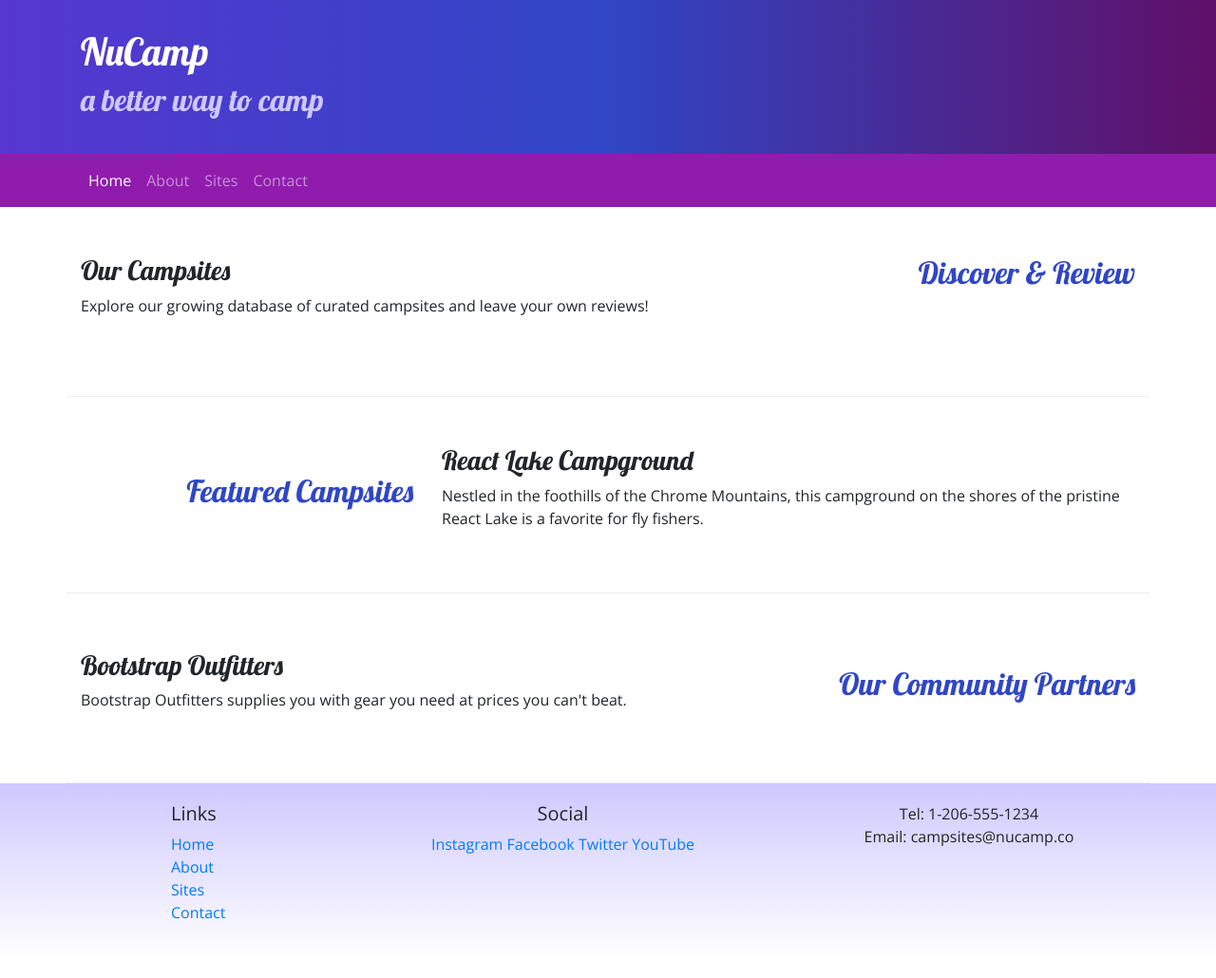
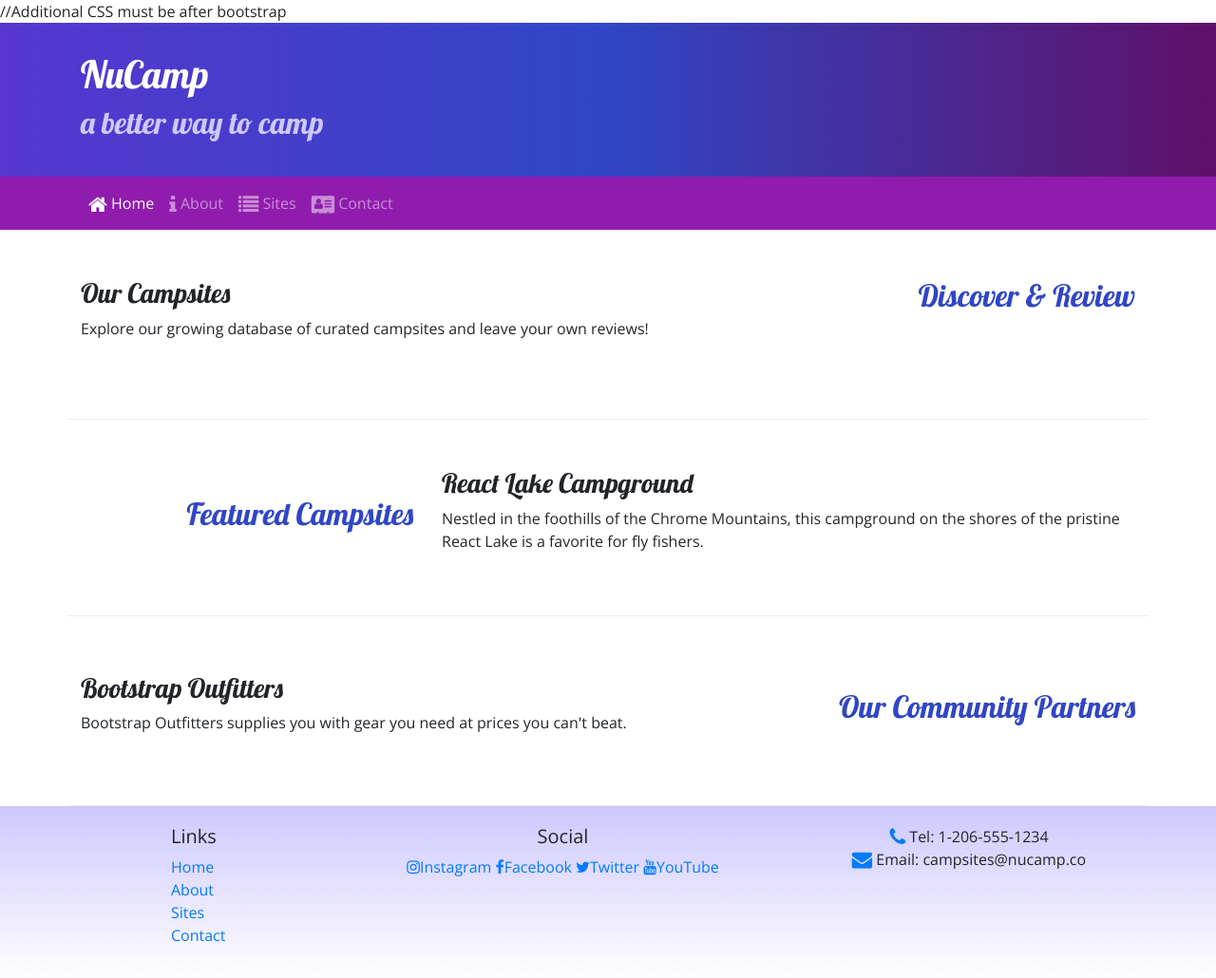
Before and after one commit to Mammirati15/bootstrap, a website: page index.html in a window 1280 px wide. Shown: the whole page at 95% size. Before the commit the page ends 1009 px from the top, so only its background shows below. Drawn offline with nearby package versions, Linux system fonts and the light colour scheme.

Commit message:
Icon Fonts inserted

```diff
--- a/index.html
+++ b/index.html
@@ -12,7 +12,8 @@
       href="https://fonts.googleapis.com/css?family=Lobster|Open+Sans"
     />
     <link rel="stylesheet" href="css/styles.css" />
-
+    //Additional CSS must be after bootstrap
+    <link rel="stylesheet" href="node_modules/font-awesome/css/font-awesome.min.css" />
     <title>NuCamp: A Better Way To Camp</title>
   </head>
 
@@ -41,13 +42,13 @@
         <div class="collapse navbar-collapse" id="nucampNavbar">
           <ul class="navbar-nav">
             <li class="nav-item active">
-              <a class="nav-link" href="#">Home</a>
+              <a class="nav-link" href="#"><i class="fa fa-home fa-lg"></i> Home </a>
             </li>
             <li class="nav-item">
-              <a class="nav-link" href="aboutus.html">About</a>
+              <a class="nav-link" href="aboutus.html"><i class="fa fa-info fa-lg"></i> About </a>
             </li>
-            <li class="nav-item"><a class="nav-link" href="#">Sites</a></li>
-            <li class="nav-item"><a class="nav-link" href="#">Contact</a></li>
+            <li class="nav-item"><a class="nav-link" href="#"><i class="fa fa-list fa-lg"></i> Sites </a></li>
+            <li class="nav-item"><a class="nav-link" href="#"><i class="fa fa-address-card fa-lg"></i> Contact </a></li>
           </ul>
         </div>
       </div>
@@ -112,14 +113,14 @@
           </div>
           <div class="col-6 col-sm-5 text-center">
             <h5>Social</h5>
-            <a href="http://instagram.com/">Instagram</a>
-            <a href="http://facebook.com/">Facebook</a>
-            <a href="http://twitter.com/">Twitter</a>
-            <a href="http://youtube.com/">YouTube</a>
+            <a href="http://instagram.com/"><i class="fa fa-instagram"></i>Instagram</a>
+            <a href="http://facebook.com/"><i class="fa fa-facebook"></i>Facebook</a>
+            <a href="http://twitter.com/"><i class="fa fa-twitter"></i>Twitter</a>
+            <a href="http://youtube.com/"><i class="fa fa-youtube"></i>YouTube</a>
           </div>
           <div class="col-sm-4 text-center">
-            Tel: 1-206-555-1234<br />
-            Email: campsites@nucamp.co
+            <i class="fa fa-phone fa-lg text-primary"></i> Tel: 1-206-555-1234 <br />
+            <i class="fa fa-envelope fa-lg text-primary"></i> Email: campsites@nucamp.co
           </div>
         </div>
       </div>
--- a/package.json
+++ b/package.json
@@ -15,6 +15,7 @@
   },
   "dependencies": {
     "bootstrap": "^4.0.0",
+    "font-awesome": "^4.7.0",
     "jquery": "^3.3.1",
     "popper.js": "^1.12.9"
   }
```
Also changed, not shown: 1 other file.
